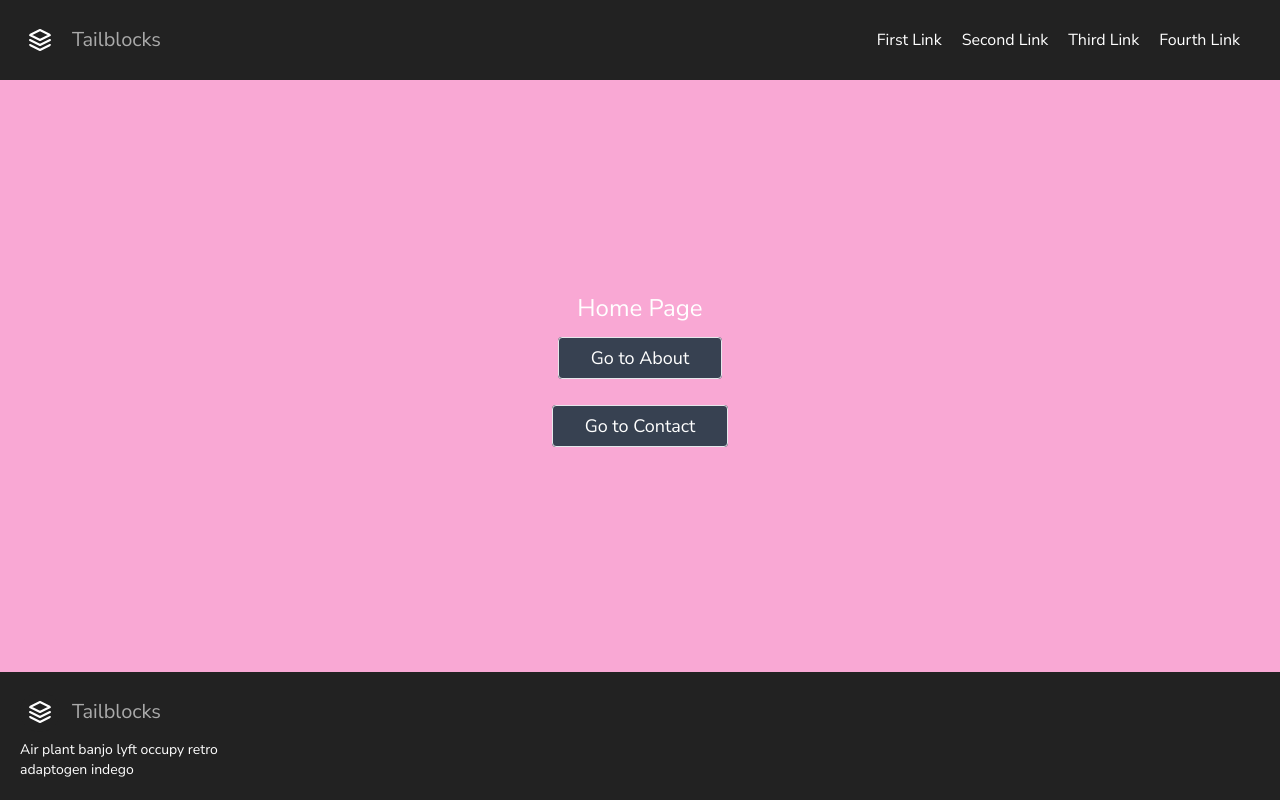
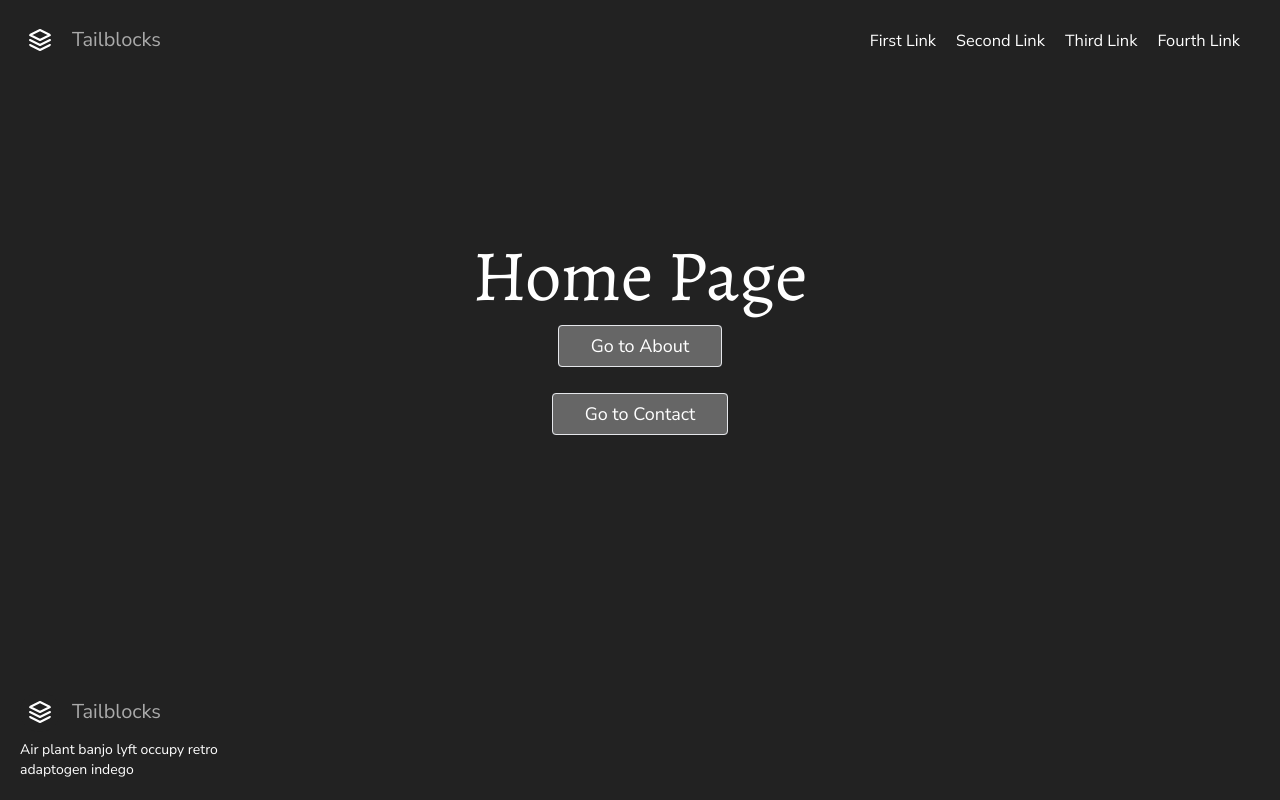
Before and after one commit to wongprom/test-next-13, a Next.js app: page / in a window 1280 px wide. Built offline with nearby package versions, Linux system fonts and the light colour scheme.

Commit message:
About Page and Nav, change fonts and colors.

```diff
--- a/app/page.tsx
+++ b/app/page.tsx
@@ -1,12 +1,16 @@
 import LinkButton from '../components/LinkButton';
+import { alegreya } from './fonts/fonts';
 
 export default function Home() {
   return (
-    // <div className="flex flex-col justify-center items-center bg-gray-300">
-    <div className="flex-1  items-center  flex flex-col justify-center  bg-pink-300">
-      <h1 className="text-2xl text-white">Home Page</h1>
-      <LinkButton url="/about" text="Go to About" />
-      <LinkButton url="/contact" text="Go to Contact" />
+    <div className="flex-1 bg-[#222222] p-40">
+      <h1 className={`${alegreya.className} text-center text-7xl text-white`}>
+        Home Page
+      </h1>
+      <div className="flex flex-col justify-center items-center">
+        <LinkButton url="/about" text="Go to About" />
+        <LinkButton url="/contact" text="Go to Contact" />
+      </div>
     </div>
   );
 }
--- a/components/LinkButton.tsx
+++ b/components/LinkButton.tsx
@@ -11,7 +11,7 @@ const LinkButton = (props: Props) => {
     <div className="m-5">
       <Link
         href={props.url}
-        className="border text-center text-white bg-gray-700 py-2 px-8 focus:outline-none hover:bg-gray-800 rounded text-lg m-4"
+        className="border text-center  text-[#ffffff] bg-[#666666] py-2 px-8 focus:outline-none hover:bg-[#ffffff] hover:hover:text-[#666666] rounded text-lg m-4"
       >
         {props.text}
       </Link>
--- a/components/Navbar.tsx
+++ b/components/Navbar.tsx
@@ -1,5 +1,5 @@
 import React from 'react';
-
+import { mulish } from '../app/fonts/fonts';
 const Navbar = () => {
   return (
     <header className="shrink-0 bg-[#222222] body-font text-color-[#ffffff]">
@@ -19,7 +19,9 @@ const Navbar = () => {
           </svg>
           <span className="ml-3 text-xl text-[#aaaaaa]">Tailblocks</span>
         </a>
-        <nav className="md:ml-auto flex flex-wrap items-center text-base justify-center text-white">
+        <nav
+          className={`${mulish.className} md:ml-auto flex flex-wrap items-center text-base justify-center text-white`}
+        >
           <a className="mr-5 hover:text-[#eeeeee] cursor-pointer">First Link</a>
           <a className="mr-5 hover:text-[#eeeeee] cursor-pointer">
             Second Link
```
